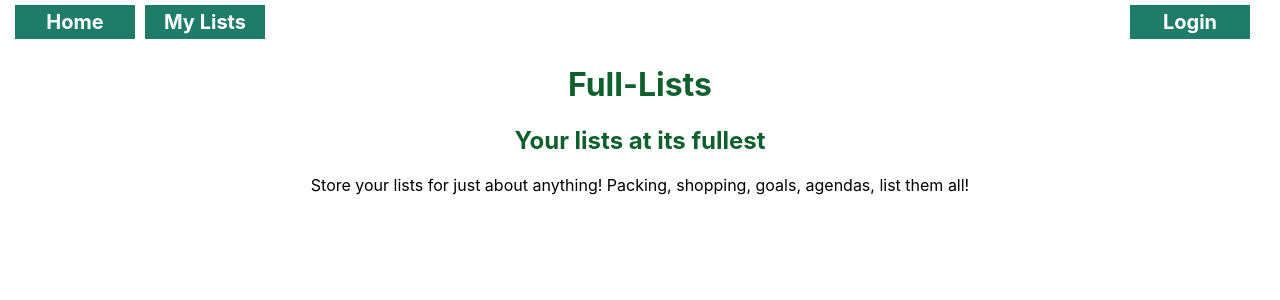
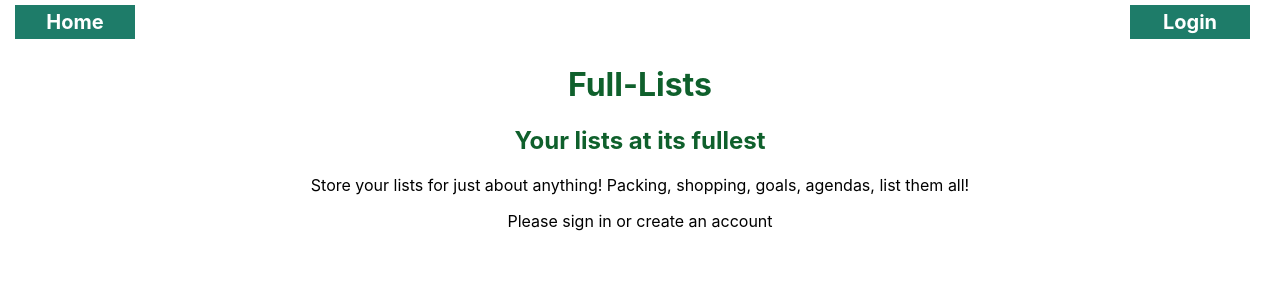
Before and after one commit to turitzinv/CataList, a React (Create React App) app in the folder client/: page / in a window 1280 px wide. Shown: the top 300 px of the page. Built offline with nearby package versions, Linux system fonts and the light colour scheme; no server answers.

Commit message:
Only logged in users can now see the My Lists button in the NavBar. Added a paragraph element to home page asking the user to sign in or create an account.

```diff
--- a/client/src/components/Home.js
+++ b/client/src/components/Home.js
@@ -6,6 +6,7 @@ const Home = () => {
       <h1 className="home-headers">Full-Lists</h1>
       <h2 className="home-headers">Your lists at its fullest</h2>
       <p>Store your lists for just about anything! Packing, shopping, goals, agendas, list them all!</p>
+      <p>Please sign in or create an account</p>
     </div>
   );
 };
--- a/client/src/components/NavBar.js
+++ b/client/src/components/NavBar.js
@@ -29,11 +29,14 @@ const NavBar = ({ setUser, user }) => {
       <NavLink id="home-navbar" to="/">
         Home
       </NavLink>
-      <NavLink id="mylists-navbar" to="/lists">
+
+      {user ? (
+        <>
+        <button onClick={handleLogOutClick}>Log out</button>
+        <NavLink id="mylists-navbar" to="/lists">
         My Lists
       </NavLink>
-      {user ? (
-        <button onClick={handleLogOutClick}>Log out</button>
+      </>
       ) : (
         <NavLink id="login-navbar" to="/login">
           Login
```
Also changed, not shown: 1 other file (tests, documents, lock files or other folders).
